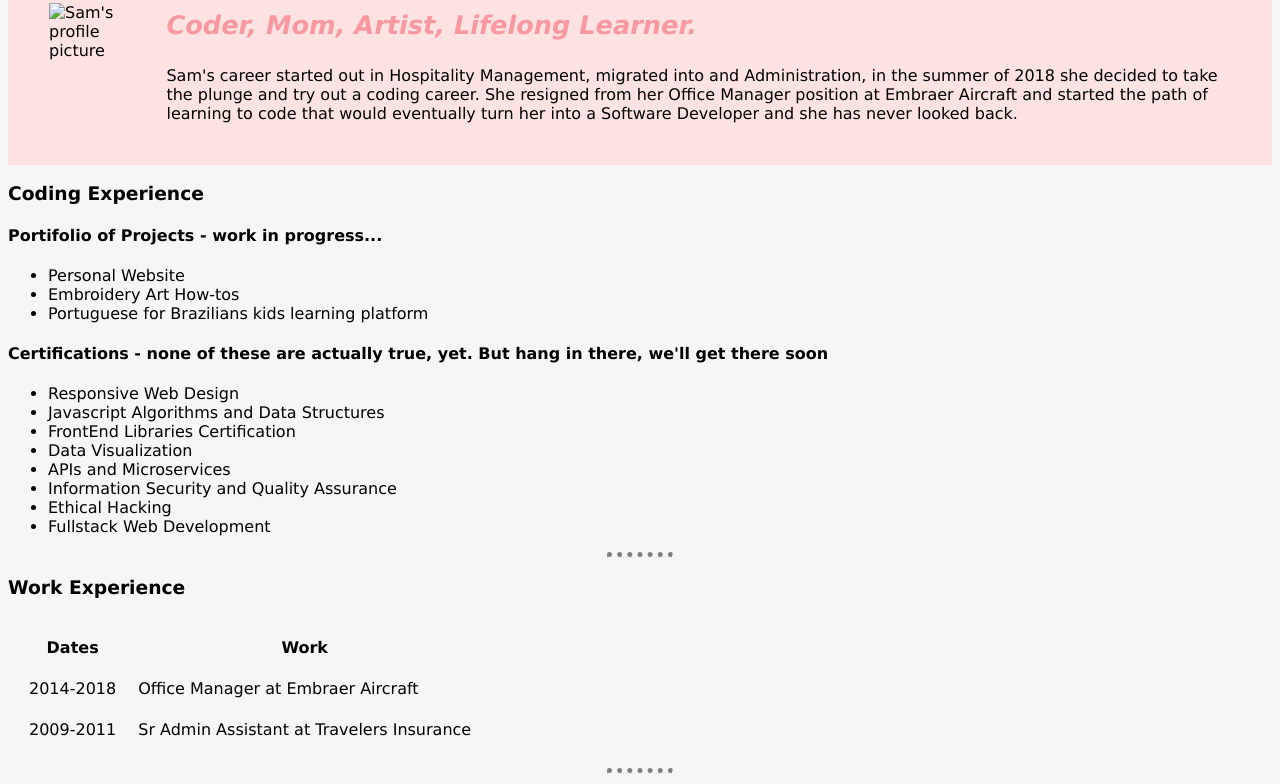
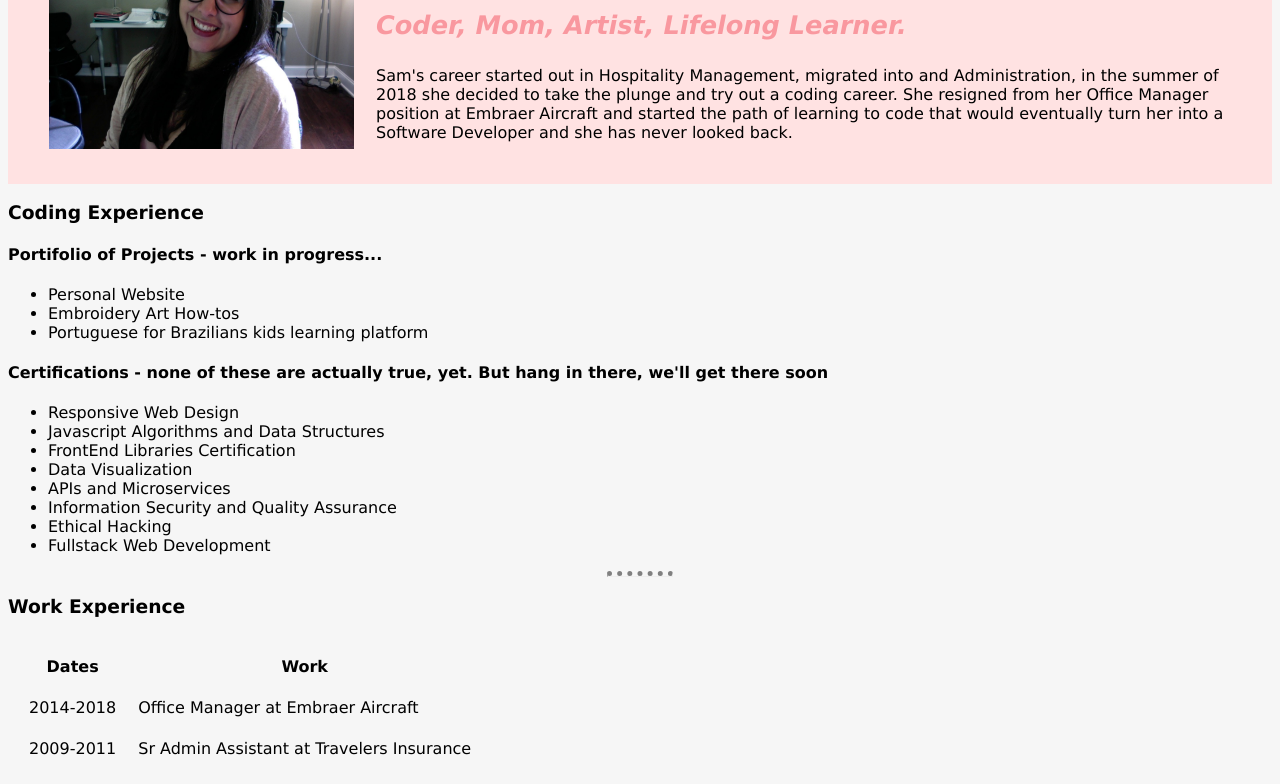
Before and after one commit to samdfernandes/cv, a plain HTML site: page index.html in a window 1280 px wide. Shown: the part 152-936 px from the top of the page. Drawn offline with Linux system fonts and the light colour scheme.

Commit message:
Update index.html

```diff
--- a/index.html
+++ b/index.html
@@ -28,7 +28,7 @@
 
   <table cellspacing=20>
     <tr>
-<td><img src="images/selfie.jpg" alt="Sam's profile picture" height="220px" width="305px"></td>
+<td><img src="selfie.jpg" alt="Sam's profile picture" height="220px" width="305px"></td>
   <td><h1>Samantha Fernandes</h1>
   <p class="legenda"> <em>Coder, Mom, Artist, Lifelong Learner.</em></p>
 
```
